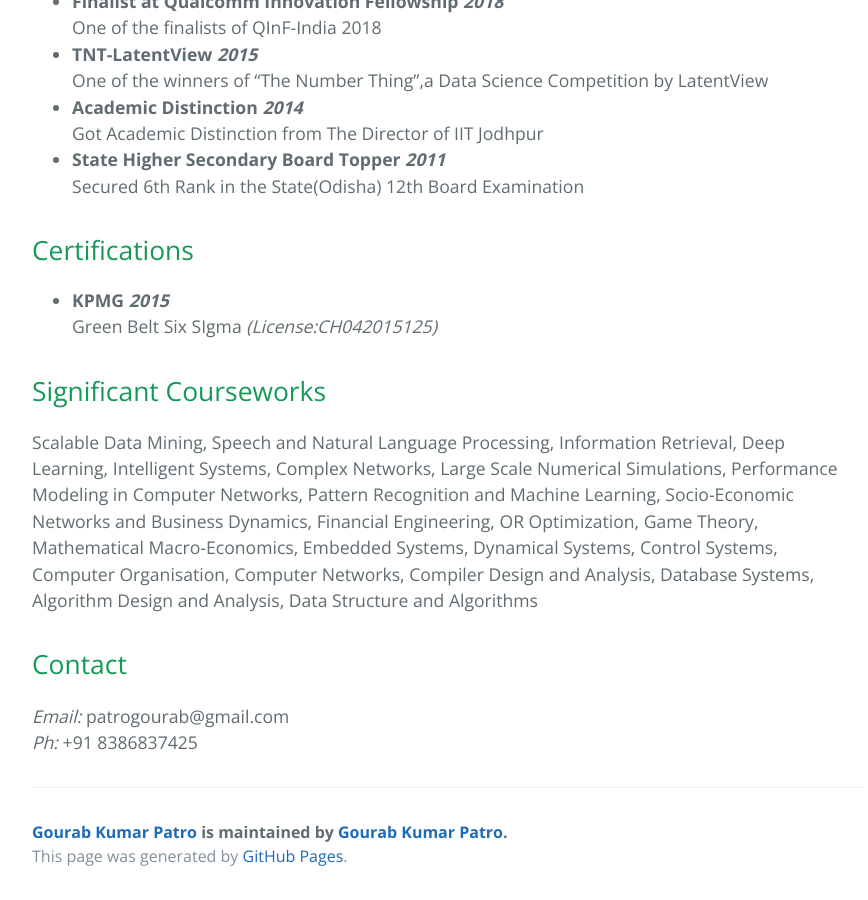
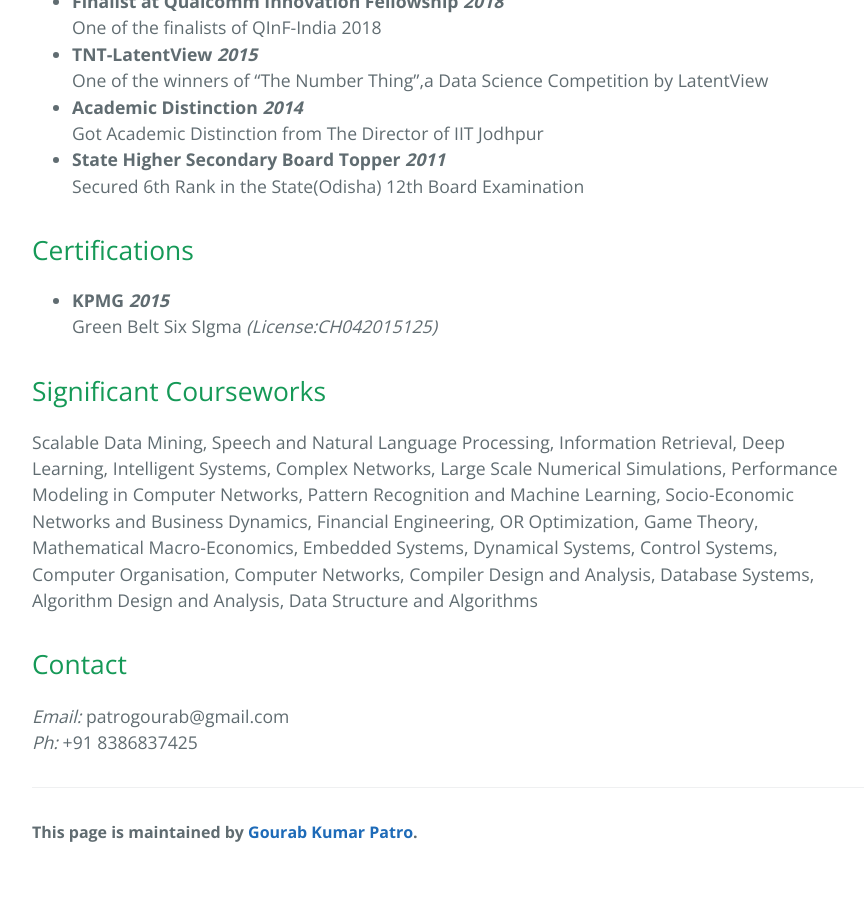
Before and after one commit to Souvic/Souvic.github.io, a Jekyll site: the page built from index.md, in a window 1280 px wide and 900 px high, scrolled down 1538 px. Shown: the whole window, without its empty margins (192-1060 px from the left). Built offline with Jekyll 4.4.1, drawn with Linux system fonts in a browser that asks for light colours; our own code applies the rules of GitHub Pages for plain Markdown files; the list of posts is cut into pages by our own code; after the commit the page ends 2414 px from its top, so only the background shows below that.

Commit message:
Update page-footer.html

```diff
--- a/_includes/page-footer.html
+++ b/_includes/page-footer.html
@@ -1,4 +1,4 @@
 <footer class="site-footer">
-  <span class="site-footer-owner"><a href="{{ site.url }}">{{ site.title }}</a> is maintained by <a href="{{ site.author.url }}">{{ site.author.name }}</a>.</span>
-  <span class="site-footer-credits">This page was generated by <a href="https://pages.github.com">GitHub Pages</a>.</span>
+  <span class="site-footer-owner"> This page is maintained by <a href="{{ site.author.url }}">{{ site.author.name }}</a>.</span>
+
 </footer>
```
